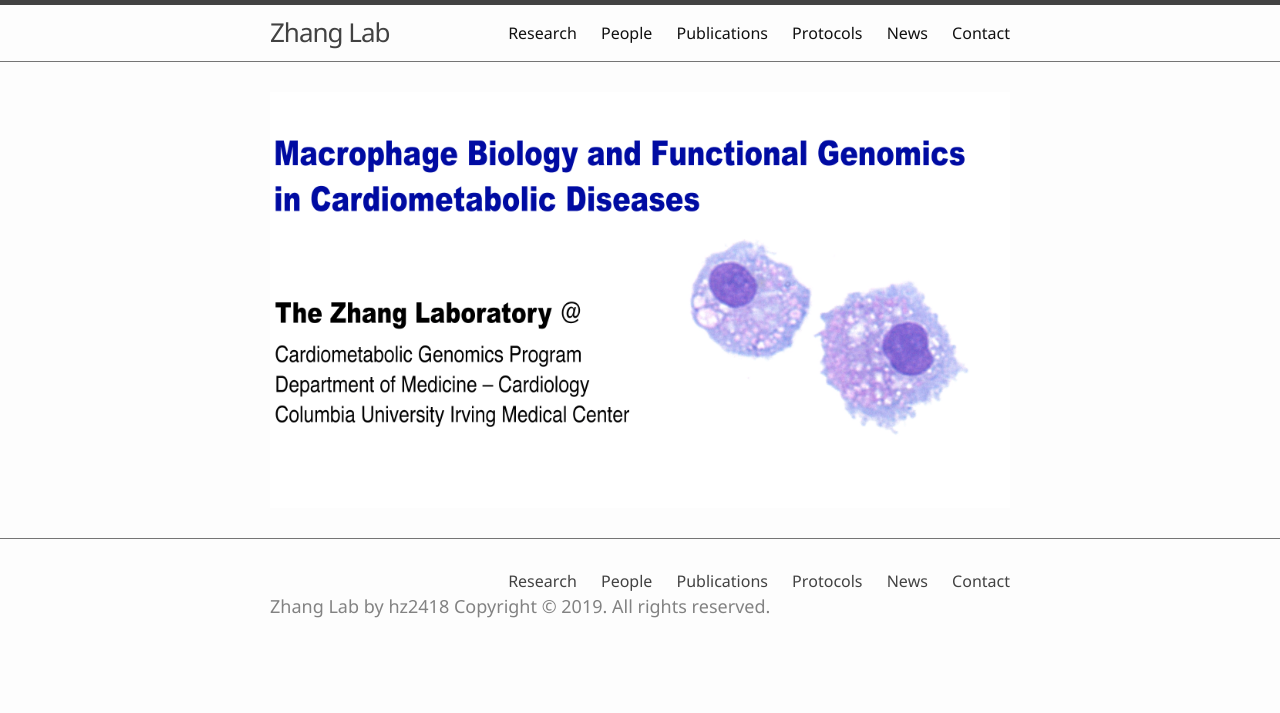
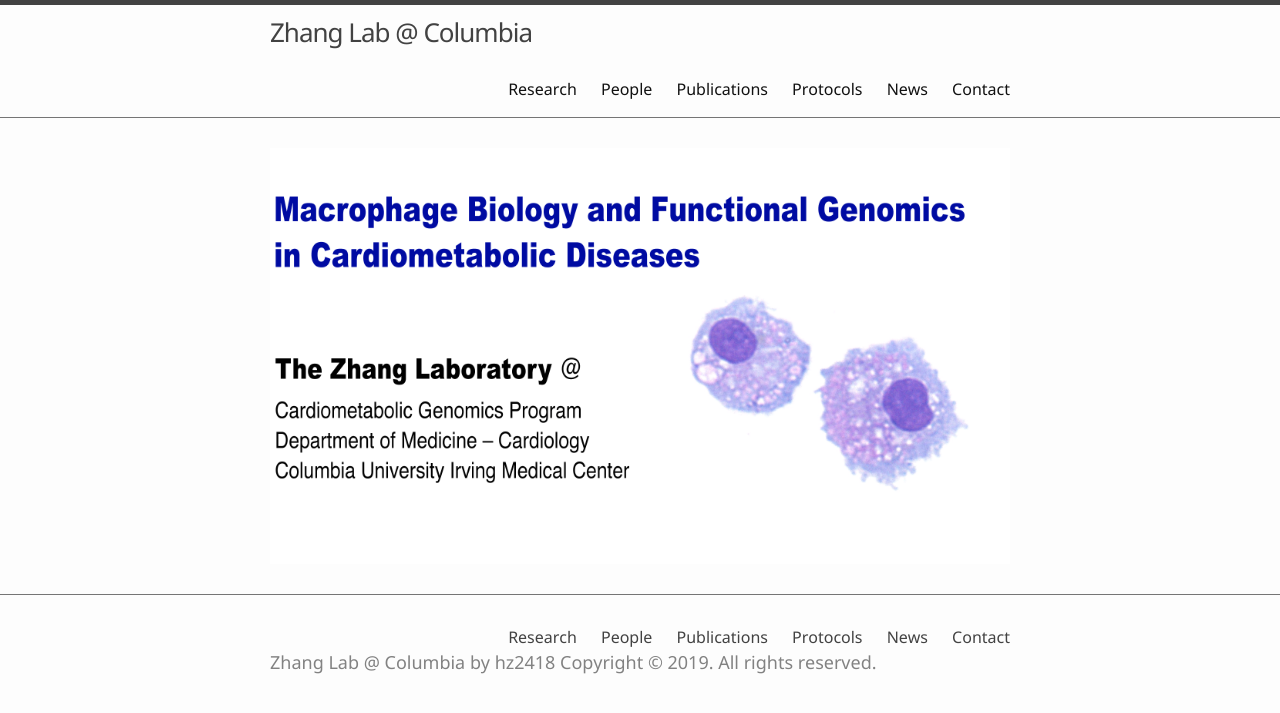
Before and after one commit to hanruizhang/zhanglab, a Jekyll site: the page built from index.md, in a window 1280 px wide. Shown: the top 713 px of the page. Built offline with Jekyll 4.4.1, drawn with Linux system fonts in a browser that asks for light colours.

Commit message:
Update _config.yml

```diff
--- a/_config.yml
+++ b/_config.yml
@@ -5,7 +5,7 @@
 # - use environment variable on build command to include analytics: JEKYLL_ENV=production jekyll build
 
 # site settings
-title: Zhang Lab
+title: Zhang Lab @ Columbia
 description: "The laboratory of Dr. Hanrui Zhang at Columbia University Irving Medical Center"
 keywords: "github, laboratory, macrophage, genomics, Columbia, cardiometabolic diseases"
 
```
